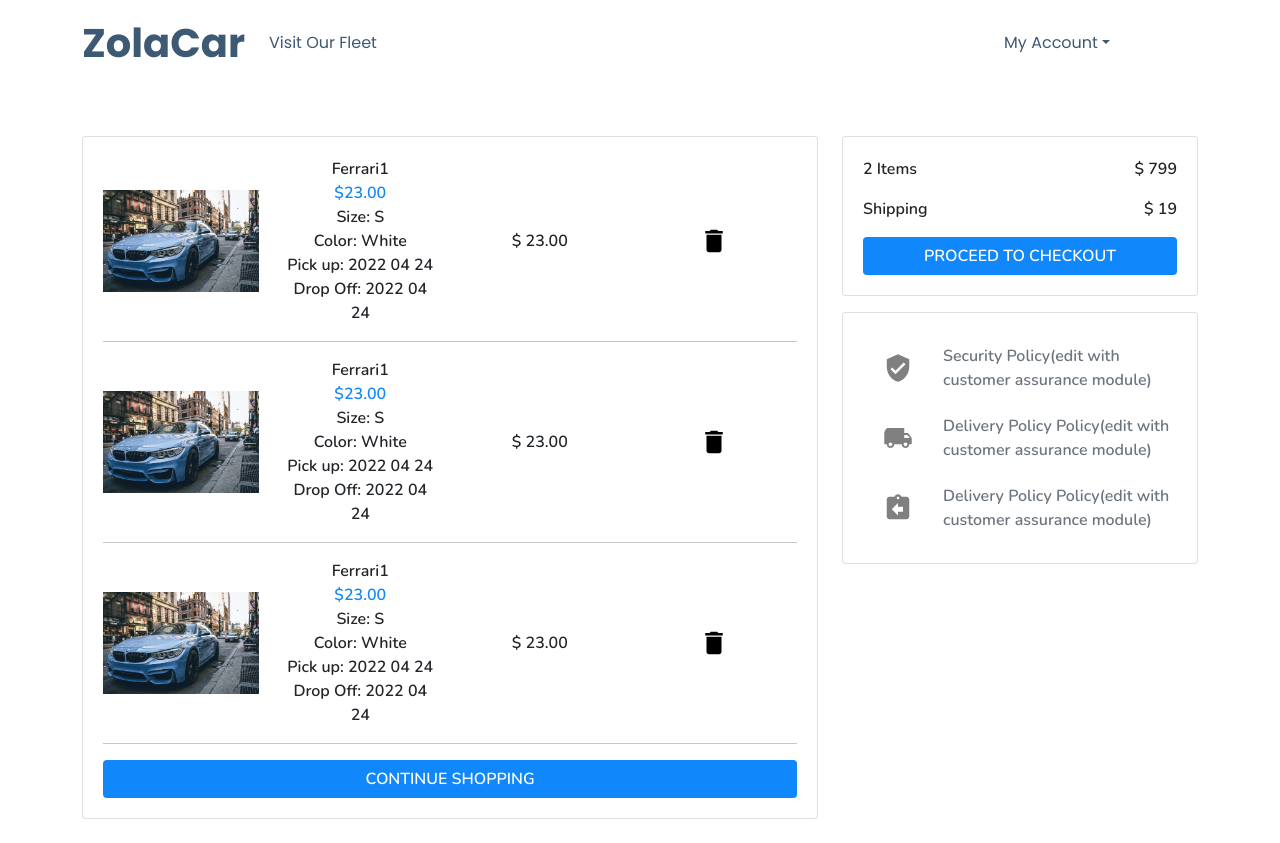
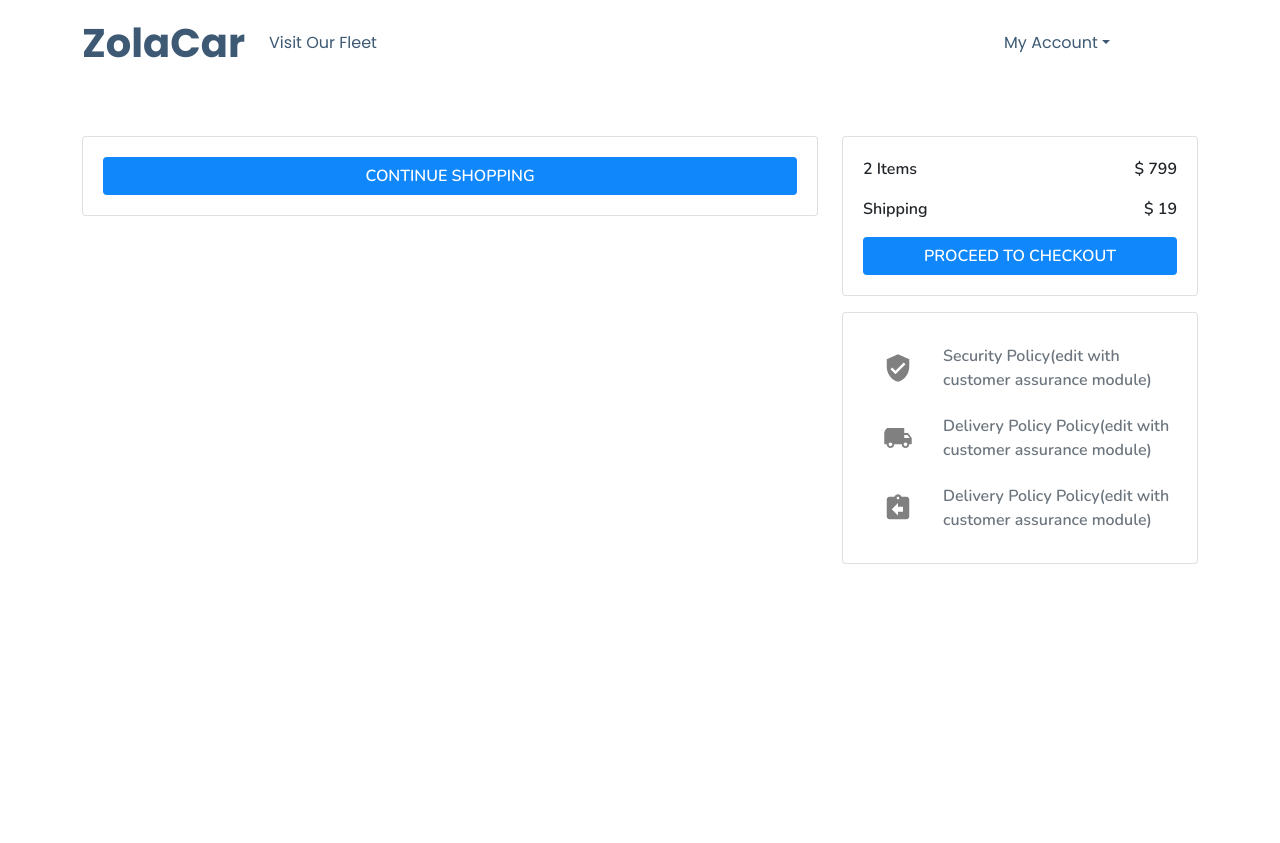
Before and after one commit to Marcos8060/upcar, a React (Create React App) app: page /cart in a window 1280 px wide. After the commit the page ends 800 px from the top, so only its background shows below. Built offline with nearby package versions, Linux system fonts and the light colour scheme.

Commit message:
added dynamic data to the cart page

```diff
--- a/src/components/Cart.js
+++ b/src/components/Cart.js
@@ -2,12 +2,16 @@ import React from "react";
 import car from "../images/car1.jpg";
 import DeleteIcon from "@material-ui/icons/Delete";
 import "./css/cart.css";
-import { Link } from 'react-router-dom'
-import VerifiedUserIcon from '@material-ui/icons/VerifiedUser';
-import LocalShippingIcon from '@material-ui/icons/LocalShipping';
-import AssignmentReturnIcon from '@material-ui/icons/AssignmentReturn';
+import { Link } from "react-router-dom";
+import VerifiedUserIcon from "@material-ui/icons/VerifiedUser";
+import LocalShippingIcon from "@material-ui/icons/LocalShipping";
+import AssignmentReturnIcon from "@material-ui/icons/AssignmentReturn";
+import { GlobalContext } from "../context";
 
 function Cart() {
+  const {
+    state: { cart },
+  } = GlobalContext();
   return (
     <>
       <div className="app__cart">
@@ -16,81 +20,33 @@ function Cart() {
             <div className="col-md-8 mb-4">
               <div className="card">
                 <div className="row d-flex align-items-center">
+                  {cart.map((car) => (
+                    <>
                       <div className="col-md-3 text-center">
-                    <img className="img-fluid CartImg" src={car} alt="" />
+                        <img className="img-fluid CartImg" src={car.image} alt="" />
                       </div>
                       <div className="col-md-3 text-center">
-                    <span>Ferrari1</span>
+                        <span>{car.name}</span>
                         <br />
-                    <span className="price">$23.00</span>
-                    <br />
-                    <span>Size: S</span>
-                    <br />
-                    <span>Color: White</span>
+                        <span className="price">$ {car.price}</span>
                         <br />
                         <span>Pick up: 2022 04 24</span>
                         <br />
                         <span>Drop Off: 2022 04 24</span>
                       </div>
                       <div className="col-md-3 text-center">
-                      <span>$ 23.00</span>
+                        <span>$ ${car.price}</span>
                       </div>
                       <div className="col-md-3 text-center">
                         <DeleteIcon className="deleteIcon" />
                       </div>
+                      <hr />
+                    </>
+                  ))}
                 </div>
-                <hr />
-                <div className="row d-flex align-items-center">
-                  <div className="col-md-3 text-center">
-                    <img className="img-fluid CartImg" src={car} alt="" />
-                  </div>
-                  <div className="col-md-3 text-center">
-                    <span>Ferrari1</span>
-                    <br />
-                    <span className="price">$23.00</span>
-                    <br />
-                    <span>Size: S</span>
-                    <br />
-                    <span>Color: White</span>
-                    <br />
-                    <span>Pick up: 2022 04 24</span>
-                    <br />
-                    <span>Drop Off: 2022 04 24</span>
-                  </div>
-                  <div className="col-md-3 text-center">
-                      <span>$ 23.00</span>
-                 </div>
-                  <div className="col-md-3 text-center">
-                    <DeleteIcon className="deleteIcon" />
-                  </div>
-                </div>
-                <hr />
-                <div className="row d-flex align-items-center">
-                  <div className="col-md-3 text-center">
-                    <img className="img-fluid CartImg" src={car} alt="" />
-                  </div>
-                  <div className="col-md-3 text-center">
-                    <span>Ferrari1</span>
-                    <br />
-                    <span className="price">$23.00</span>
-                    <br />
-                    <span>Size: S</span>
-                    <br />
-                    <span>Color: White</span>
-                    <br />
-                    <span>Pick up: 2022 04 24</span>
-                    <br />
-                    <span>Drop Off: 2022 04 24</span>
-                  </div>
-                  <div className="col-md-3 text-center">
-                      <span>$ 23.00</span>
-                 </div>
-                  <div className="col-md-3 text-center">
-                    <DeleteIcon className="deleteIcon" />
-                  </div>
-                </div>
-                <hr />
-                <Link to='/' className="btn continueBtn">Continue Shopping</Link>
+                <Link to="/" className="btn continueBtn">
+                  Continue Shopping
+                </Link>
               </div>
             </div>
             <div className="col-md-4">
@@ -103,20 +59,28 @@ function Cart() {
                   <p>Shipping</p>
                   <p>$ 19</p>
                 </div>
-                  <Link to='/checkout' className="btn continueBtn">Proceed to checkout</Link>
+                <Link to="/checkout" className="btn continueBtn">
+                  Proceed to checkout
+                </Link>
               </div>
               <div className="card mt-3 mb-4">
                 <div className="d-flex align-items-center">
-                  <VerifiedUserIcon className='cartIcons' />
-                  <span className="text-muted">Security Policy(edit with customer assurance module)</span>
+                  <VerifiedUserIcon className="cartIcons" />
+                  <span className="text-muted">
+                    Security Policy(edit with customer assurance module)
+                  </span>
                 </div>
                 <div className="d-flex align-items-center">
-                  <LocalShippingIcon className='cartIcons' />
-                  <span className="text-muted">Delivery Policy Policy(edit with customer assurance module)</span>
+                  <LocalShippingIcon className="cartIcons" />
+                  <span className="text-muted">
+                    Delivery Policy Policy(edit with customer assurance module)
+                  </span>
                 </div>
                 <div className="d-flex align-items-center">
-                  <AssignmentReturnIcon className='cartIcons' />
-                  <span className="text-muted">Delivery Policy Policy(edit with customer assurance module)</span>
+                  <AssignmentReturnIcon className="cartIcons" />
+                  <span className="text-muted">
+                    Delivery Policy Policy(edit with customer assurance module)
+                  </span>
                 </div>
               </div>
             </div>
```
Lines whose indentation alone changed are shown as unchanged.
